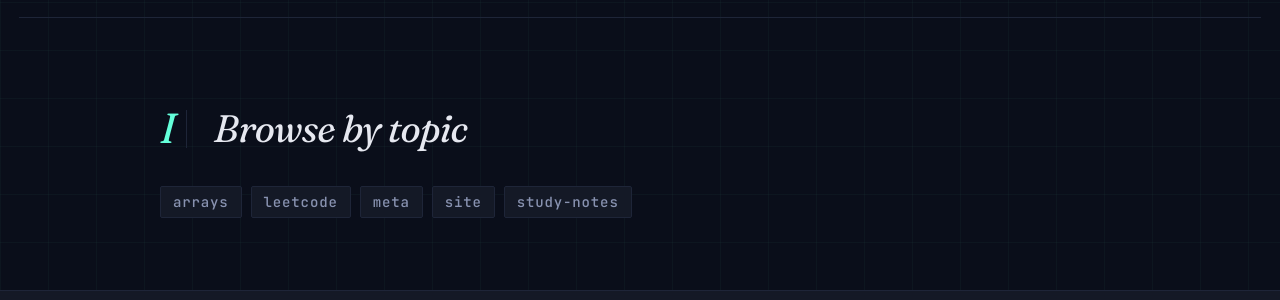
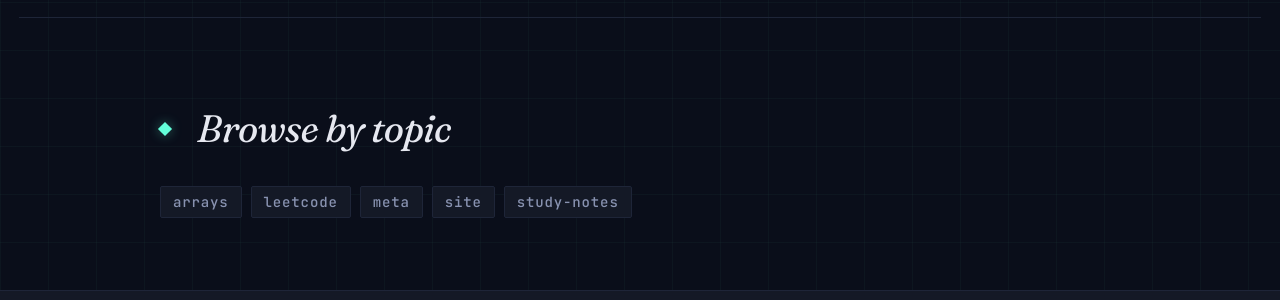
Before and after one commit to Annie983284450-1/Annie983284450-1.github.io, a Jekyll site: the page built from _pages/blog.html, in a window 1280 px wide and 1362 px high. Shown: the part 958-1258 px from the top of the window. Built offline with Jekyll 4.4.1, drawn with Linux system fonts in a browser that asks for light colours.

Commit message:
Remove venue/date/numbers, add ornamental section marks
Content cleanup — focus on research, not publication metadata:
- Drop the venue/year meta row from signature cards on the home
  page. Cards now read: figure → title → kicker → body → actions.
  Pub venue/date live on Google Scholar, not here.
- Drop the "Ph.D. in ECE at Georgia Tech." prefix from the hero
  tagline. The Education section in About already says this.
- Remove the project__meta row from /portfolio/portfolio-*/ pages
  (step / venue / year chips). The title, subtitle, figure, and
  content are what matter.
- Remove "venue" chip from the "Also in the thesis arc" nav on
  detail pages.
- Remove the "[ 02 ]" and "· · · CAMP" grid-coordinate corner
  labels from the plant-feature section.

Section titles, redesigned:
- Dropped the upper-roman numeral counter.
- Replaced with a small glowing diamond ornament (rotated square)
  in the section's accent color. Per-section rotation: cyan on
  Thesis Arc, rose on Plant Feature, violet on About.
- Fraunces italic label + fading hairline rule unchanged.

Education heading, styled artistically:
- Was: tiny mono uppercase "// Education" with a border-bottom.
- Now: Fraunces italic at 1.5–2rem, with a ❦ (curly leaf)
  ornament in violet on the left and a short gradient accent
  underline. Reads as a typographic mark, not a terminal header.

Co-Authored-By: Claude Opus 4.7 (1M context) <noreply@anthropic.com>

```diff
--- a/_sass/layout/_refresh.scss
+++ b/_sass/layout/_refresh.scss
@@ -210,15 +210,13 @@ body {
 .home { counter-reset: home-section; }
 
 .home > section > .home__section-title {
-  counter-increment: home-section;
   position: relative;
   display: grid;
   grid-template-columns: auto 1fr auto;
   align-items: center;
   column-gap: var(--space-5);
 
-  /* Label defaults — the visible label is the first <span>.
-     Font is the italic Fraunces display with tight tracking. */
+  /* Label is the italic Fraunces display with tight tracking. */
   font-family: var(--font-display);
   font-style: italic;
   font-weight: 500;
@@ -232,18 +230,17 @@ body {
   padding: var(--space-4) 0 0;
   margin: 0 0 var(--space-6);
 
-  /* Oversized Roman numeral */
+  /* Decorative ornament — a small cyan diamond as a typographic mark. */
   &:before {
-    content: counter(home-section, upper-roman);
-    font-family: var(--font-display);
-    font-style: italic;
-    font-weight: 400;
-    font-size: 1.1em;
-    line-height: 0.9;
-    color: var(--accent);
-    letter-spacing: 0.02em;
-    padding-right: var(--space-2);
-    border-right: 1px solid var(--card-border);
+    content: "";
+    display: inline-block;
+    width: 10px;
+    height: 10px;
+    background: var(--accent);
+    transform: rotate(45deg);
+    align-self: center;
+    justify-self: start;
+    box-shadow: 0 0 12px 0 #{rgba(#64ffda, 0.4)};
   }
 
   /* Hairline rule filling the rest of the row (third grid column) */
@@ -256,7 +253,6 @@ body {
     grid-column: 3;
   }
 
-  /* Decorative tick above the numeral */
   > span:first-child {
     color: inherit;
     font-family: inherit;
@@ -266,16 +262,10 @@ body {
   }
 }
 
-/* Small cyan tick hovers above every section title */
-.home > section > .home__section-title {
-  &::before {
-    position: relative;
-  }
-}
-
-.home > section:nth-of-type(2) > .home__section-title:before { color: var(--accent); }
-.home > section:nth-of-type(3) > .home__section-title:before { color: var(--accent-2); }
-.home > section:nth-of-type(4) > .home__section-title:before { color: var(--accent-4); }
+/* Per-section accent-color rotation for the ornament */
+.home > section:nth-of-type(2) > .home__section-title:before { background: var(--accent);   box-shadow: 0 0 12px 0 #{rgba(#64ffda, 0.4)}; }
+.home > section:nth-of-type(3) > .home__section-title:before { background: var(--accent-2); box-shadow: 0 0 12px 0 #{rgba(#ff4d7e, 0.4)}; }
+.home > section:nth-of-type(4) > .home__section-title:before { background: var(--accent-4); box-shadow: 0 0 12px 0 #{rgba(#a78bfa, 0.4)}; }
 
 /* Optional inline trailing link (e.g. "all projects →") in column 3 */
 .home__section-link {
@@ -819,18 +809,7 @@ html[data-theme="dark"] .signature-card__figure img {
   padding-left: max(var(--space-4), calc(50vw - 560px));
   padding-right: max(var(--space-4), calc(50vw - 560px));
   position: relative;
-
-  /* Grid coordinates in corners */
-  &:before, &:after {
-    content: "[ 02 ]";
-    position: absolute;
-    font-family: $monospace;
-    font-size: 0.7rem;
-    letter-spacing: 0.1em;
-    color: var(--accent-2);
-  }
-  &:before { top: 12px; left: var(--space-4); }
-  &:after { content: "· · · CAMP"; top: 12px; right: var(--space-4); }
+  /* Corner grid-coordinate labels were here — removed per user request. */
 }
 
 .feature-panel {
@@ -946,18 +925,50 @@ html[data-theme="dark"] .feature-panel__image img { filter: none; }
   }
 }
 
+/* ---- Artistic Education heading inside the About ---- */
 .home__about-body h3 {
-  font-family: $monospace;
-  font-size: 0.78rem;
-  letter-spacing: 0.14em;
-  text-transform: uppercase;
+  font-family: var(--font-display);
+  font-style: italic;
   font-weight: 500;
-  color: var(--accent);
-  margin-top: var(--space-6);
-  padding-bottom: var(--space-2);
-  border-bottom: 1px solid var(--card-border);
-
-  &:before { content: "// "; opacity: 0.7; }
+  font-size: clamp(1.5rem, calc(1.2rem + 0.8vw), 2rem);
+  line-height: 1.1;
+  letter-spacing: -0.015em;
+  color: var(--global-text-color);
+  text-transform: none;
+
+  margin: var(--space-7) 0 var(--space-4);
+  padding: 0;
+  border: 0;
+
+  display: inline-flex;
+  align-items: baseline;
+  gap: var(--space-3);
+  position: relative;
+
+  /* Curly leaf ornament (❦) on the left */
+  &:before {
+    content: "❦";
+    font-family: var(--font-display);
+    font-style: normal;
+    font-weight: 400;
+    font-size: 1em;
+    color: var(--accent-4);
+    line-height: 1;
+    transform: translateY(0.02em);
+  }
+
+  /* Accent underline that doesn't extend the full width */
+  &:after {
+    content: "";
+    display: block;
+    position: absolute;
+    left: 0;
+    bottom: -6px;
+    width: 2em;
+    height: 2px;
+    background: linear-gradient(90deg, var(--accent-4), transparent);
+    border-radius: 1px;
+  }
 }
 
 .home__about-body ul {
```
Also changed, not shown: _includes/home/signature-research.html (+0 -12 lines), _layouts/project.html (+1 -7 lines), _pages/about.md (+1 -1 lines).
